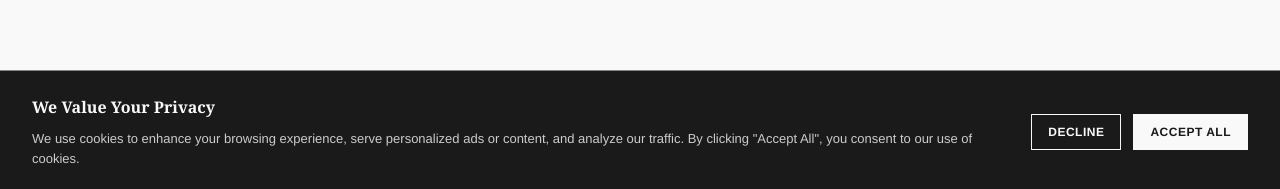
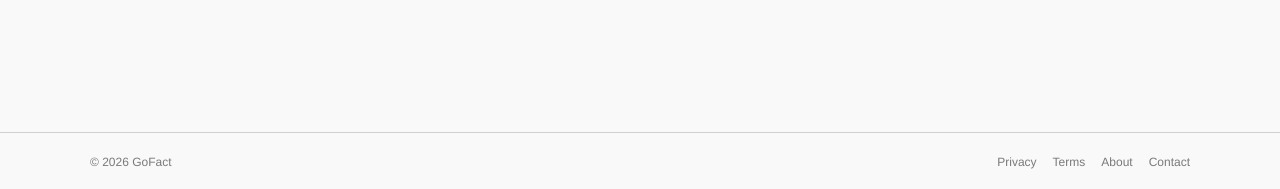
Before and after one commit to moviezcinemaa/DigiTak, a React (Vite) app in the folder frontend/: page / in a window 1280 px wide. Shown: the part 608-797 px from the top of the page. Built offline with nearby package versions, Linux system fonts and the light colour scheme; no server answers.

Commit message:
chore(frontend): remove custom cookie banner and consent mode

```diff
--- a/frontend/index.html
+++ b/frontend/index.html
@@ -8,22 +8,11 @@
     <meta name="robots" content="index, follow" />
     <link rel="icon" type="image/jpeg" href="/favicon.jpg" />
 
+    <!-- Google tag (gtag.js) -->
+    <script async src="https://www.googletagmanager.com/gtag/js?id=G-CWG18W9HGQ"></script>
     <script>
       window.dataLayer = window.dataLayer || [];
       function gtag(){dataLayer.push(arguments);}
-
-      // Default consent to denied for GDPR/AdSense compliance
-      gtag('consent', 'default', {
-        'ad_storage': 'denied',
-        'ad_user_data': 'denied',
-        'ad_personalization': 'denied',
-        'analytics_storage': 'denied',
-        'wait_for_update': 500
-      });
-    </script>
-    <!-- Google tag (gtag.js) -->
-    <script async src="https://www.googletagmanager.com/gtag/js?id=G-CWG18W9HGQ"></script>
-    <script>
       gtag('js', new Date());
 
       // Configure without sending the default pageview on load (we handle it in React)
--- a/frontend/src/App.tsx
+++ b/frontend/src/App.tsx
@@ -11,13 +11,11 @@ import MovieEntry from "./pages/MovieEntry";
 import Verify from "./pages/Verify";
 import DownloadOptions from "./pages/DownloadOptions";
 import RouteTracker from "./components/RouteTracker";
-import CookieConsent from "./components/CookieConsent";
 
 export default function App() {
   return (
     <BrowserRouter>
       <RouteTracker />
-      <CookieConsent />
       <Routes>
         {/* Main site — wrapped in Layout (header + footer) */}
         <Route element={<Layout />}>
--- a/frontend/src/components/CookieConsent.tsx
+++ /dev/null
@@ -1,67 +0,0 @@
-import { useEffect, useState } from 'react';
-
-export default function CookieConsent() {
-  const [showBanner, setShowBanner] = useState(false);
-
-  useEffect(() => {
-    const consent = localStorage.getItem('gofact_consent');
-    if (!consent) {
-      setShowBanner(true);
-    } else if (consent === 'granted' && typeof window.gtag === 'function') {
-      // If already granted in a previous session, we need to update gtag on load
-      // because the default in index.html is 'denied' on every hard refresh.
-      window.gtag('consent', 'update', {
-        'ad_storage': 'granted',
-        'ad_user_data': 'granted',
-        'ad_personalization': 'granted',
-        'analytics_storage': 'granted'
-      });
-    }
-  }, []);
-
-  const handleAccept = () => {
-    localStorage.setItem('gofact_consent', 'granted');
-    setShowBanner(false);
-
-    if (typeof window.gtag === 'function') {
-      window.gtag('consent', 'update', {
-        'ad_storage': 'granted',
-        'ad_user_data': 'granted',
-        'ad_personalization': 'granted',
-        'analytics_storage': 'granted'
-      });
-    }
-  };
-
-  const handleDecline = () => {
-    localStorage.setItem('gofact_consent', 'denied');
-    setShowBanner(false);
-    // Already defaults to denied, but we can explicitly update it just in case
-    if (typeof window.gtag === 'function') {
-      window.gtag('consent', 'update', {
-        'ad_storage': 'denied',
-        'ad_user_data': 'denied',
-        'ad_personalization': 'denied',
-        'analytics_storage': 'denied'
-      });
-    }
-  };
-
-  if (!showBanner) return null;
-
-  return (
-    <div className="cookie-consent-banner">
-      <div className="cookie-content">
-        <h4>We Value Your Privacy</h4>
-        <p>
-          We use cookies to enhance your browsing experience, serve personalized ads or content, and analyze our traffic.
-          By clicking "Accept All", you consent to our use of cookies.
-        </p>
-      </div>
-      <div className="cookie-actions">
-        <button className="cookie-btn cookie-decline" onClick={handleDecline}>Decline</button>
-        <button className="cookie-btn cookie-accept" onClick={handleAccept}>Accept All</button>
-      </div>
-    </div>
-  );
-}
--- a/frontend/src/index.css
+++ b/frontend/src/index.css
@@ -1532,87 +1532,3 @@ a:hover {
     font-size: 2.5rem;
   }
 }
-
-/* ─── Cookie Consent Banner ─────────────────────────────────────── */
-
-.cookie-consent-banner {
-  position: fixed;
-  bottom: 0;
-  left: 0;
-  right: 0;
-  background-color: var(--text-primary);
-  color: var(--bg-primary);
-  z-index: 9999;
-  display: flex;
-  flex-direction: column;
-  padding: 16px 24px;
-  border-top: 1px solid var(--border-dark);
-}
-
-@media (min-width: 768px) {
-  .cookie-consent-banner {
-    flex-direction: row;
-    align-items: center;
-    justify-content: space-between;
-    padding: 24px 32px;
-  }
-}
-
-.cookie-content {
-  flex: 1;
-  margin-bottom: 16px;
-}
-
-@media (min-width: 768px) {
-  .cookie-content {
-    margin-bottom: 0;
-    margin-right: 32px;
-  }
-}
-
-.cookie-content h4 {
-  font-family: Georgia, "Times New Roman", serif;
-  font-size: 16px;
-  margin-bottom: 8px;
-  color: var(--bg-primary);
-}
-
-.cookie-content p {
-  font-size: 13px;
-  line-height: 1.5;
-  color: #cccccc;
-}
-
-.cookie-actions {
-  display: flex;
-  gap: 12px;
-  flex-shrink: 0;
-}
-
-.cookie-btn {
-  font-family: Helvetica, "Helvetica Neue", Arial, sans-serif;
-  font-size: 12px;
-  font-weight: bold;
-  text-transform: uppercase;
-  letter-spacing: 0.5px;
-  padding: 10px 16px;
-  border: 1px solid var(--bg-primary);
-  border-radius: 0;
-  cursor: pointer;
-  background: transparent;
-  color: var(--bg-primary);
-}
-
-.cookie-btn.cookie-accept {
-  background: var(--bg-primary);
-  color: var(--text-primary);
-}
-
-.cookie-btn.cookie-accept:hover {
-  background: var(--bg-secondary);
-  border-color: var(--bg-secondary);
-}
-
-.cookie-btn.cookie-decline:hover {
-  background: #333333;
-}
```
